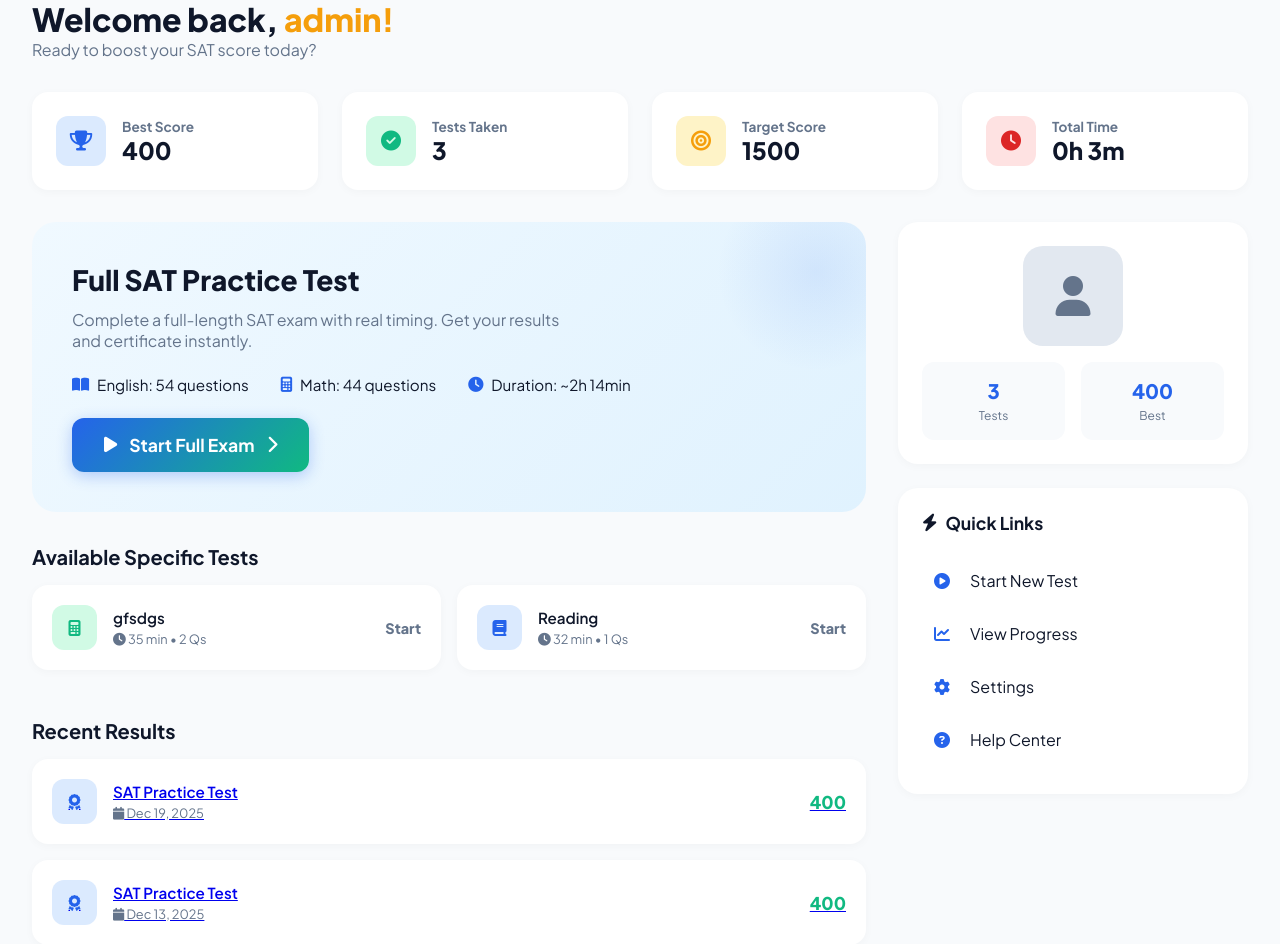
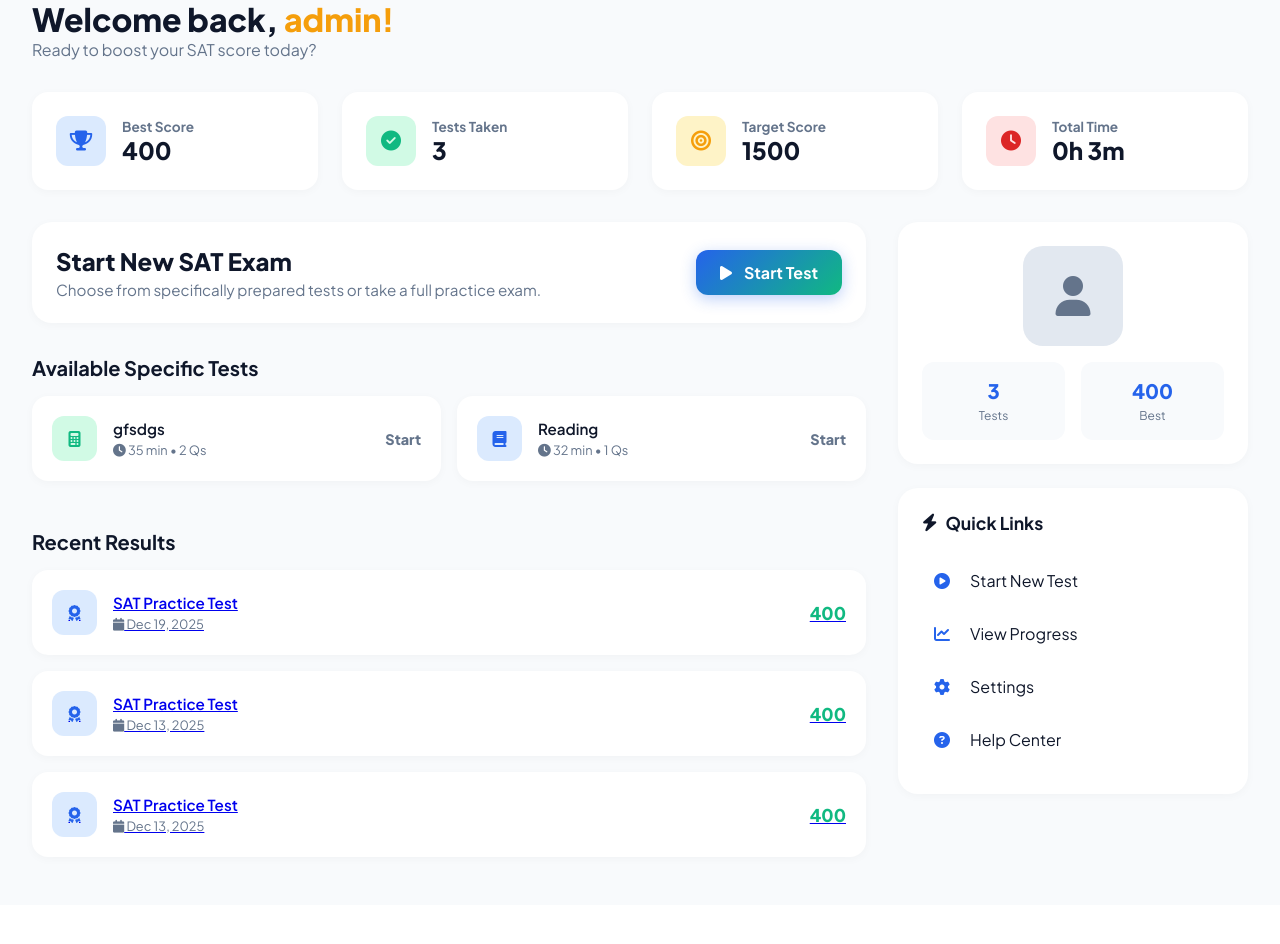
Before and after one commit to mukhammadaziz-AI/SATLY, a Django app: page /dashboard/ in a window 1280 px wide. Shown: the part 110-1054 px from the top of the page. After the commit the page ends 947 px from the top, so only its background shows below. Run offline with Django 5.2, Linux system fonts and the light colour scheme; a user stored in the database is signed in; data comes from the database, SQL or seed files in the repository; both versions use the stored data as it was after the commit.

Commit message:
Initial sync after enabling

```diff
--- a/app/templates/main/dashboard.html
+++ b/app/templates/main/dashboard.html
@@ -416,20 +416,19 @@
             </div>
         </div>
 
-        <div class="main-content">
-            <div class="left-content">
-                <div class="start-test-card">
-                    <h2>Full SAT Practice Test</h2>
-                    <p>Complete a full-length SAT exam with real timing. Get your results and certificate instantly.</p>
-                    <div class="test-info-row">
-                        <div class="test-info-item"><i class="fas fa-book-open"></i> English: 54 questions</div>
-                        <div class="test-info-item"><i class="fas fa-calculator"></i> Math: 44 questions</div>
-                        <div class="test-info-item"><i class="fas fa-clock"></i> Duration: ~2h 14min</div>
-                    </div>
-                    <a href="{% url 'payment_page' %}" class="btn-start"><i class="fas fa-play"></i> Start Full Exam <i class="fas fa-chevron-right"></i></a>
-                </div>
+          <div class="main-content">
+              <div class="left-content">
+                  <div style="background: white; padding: 1.5rem; border-radius: 20px; box-shadow: 0 2px 10px rgba(0,0,0,0.03); margin-bottom: 2rem; display: flex; justify-content: space-between; align-items: center;">
+                      <div>
+                          <h2 style="font-size: 1.5rem; font-weight: 800; margin-bottom: 0.25rem;">Start New SAT Exam</h2>
+                          <p style="color: var(--gray); font-size: 0.95rem;">Choose from specifically prepared tests or take a full practice exam.</p>
+                      </div>
+                      <a href="{% url 'payment_page' %}" class="btn-start" style="padding: 0.75rem 1.5rem; font-size: 1rem;">
+                          <i class="fas fa-play"></i> Start Test
+                      </a>
+                  </div>
 
-                {% if available_tests %}
+                  {% if available_tests %}
                 <div class="recent-results" style="margin-bottom: 2rem;">
                     <h3>Available Specific Tests</h3>
                     <div style="display: grid; grid-template-columns: repeat(auto-fill, minmax(300px, 1fr)); gap: 1rem;">
--- a/app/views.py
+++ b/app/views.py
@@ -280,8 +280,7 @@ def start_exam(request):
     if not session:
         # If no session and no test_id provided, show test selection list
         # OR if they have paid and arrived here, show the list but let them start any
-        force_generic = request.GET.get('force_generic')
-        if not test_id and not force_generic:
+        if not test_id:
             all_tests = Test.objects.filter(is_active=True).order_by('-created_at')
             grouped_tests = {}
             for test in all_tests:
```
Also changed, not shown: app/templates/main/exam.html (+1 -21 lines), db.sqlite3.
